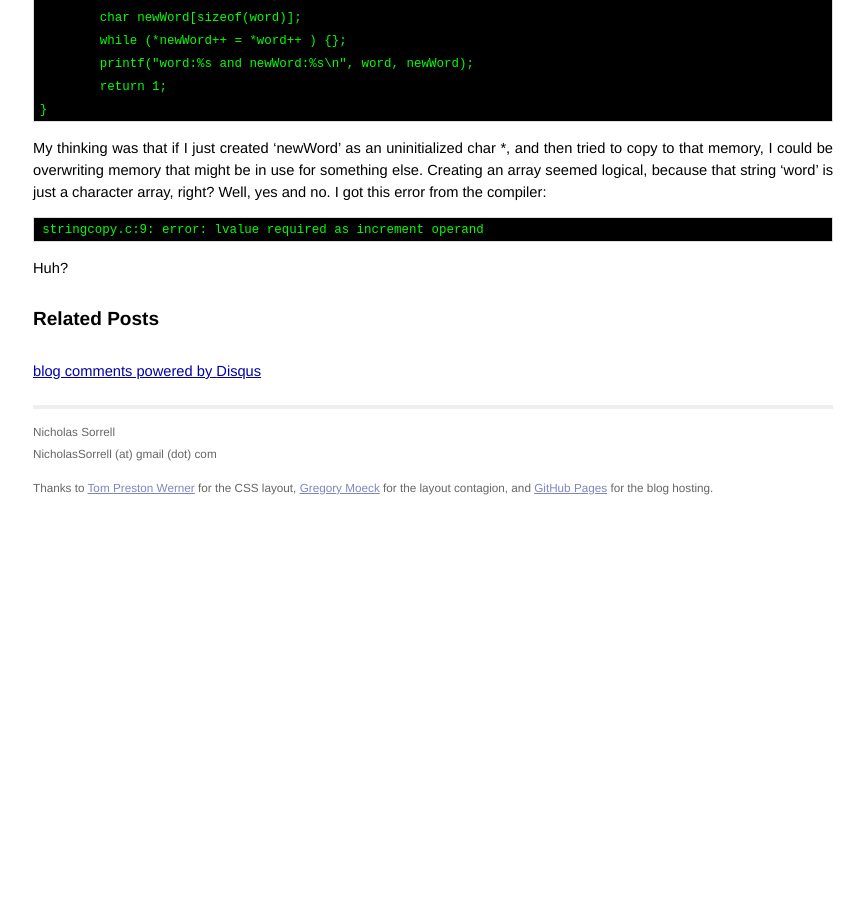
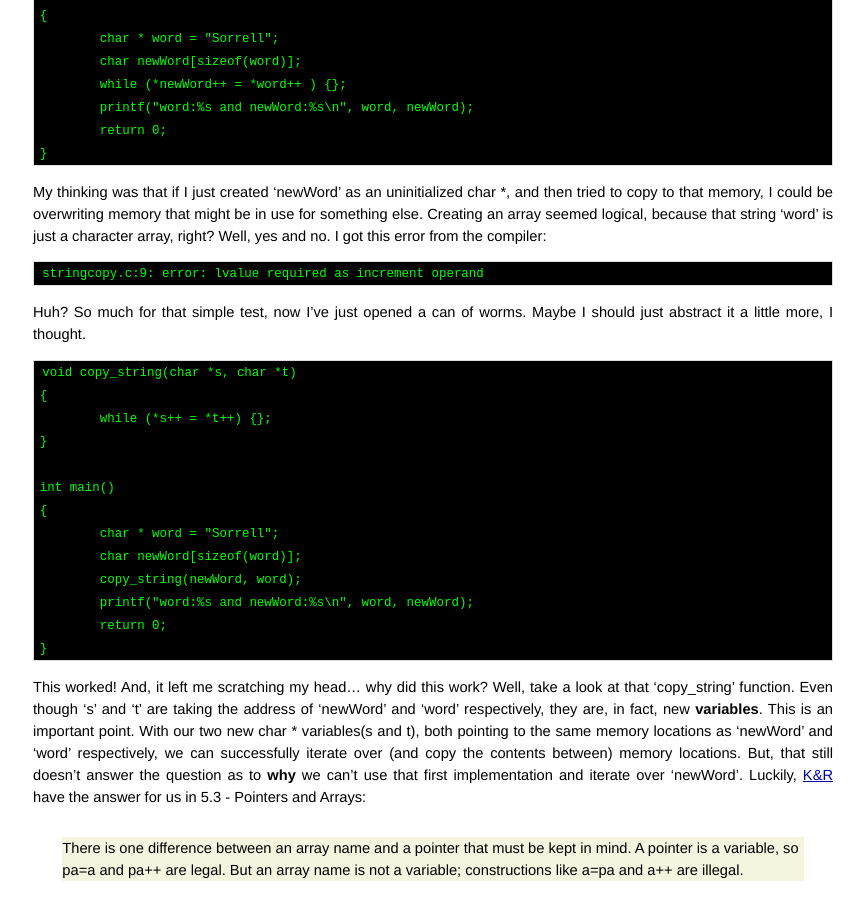
Before and after one commit to sorrell/sorrell.github.com, a Jekyll site: the page built from _posts/2011-06-16-Classic-C-String-Copy.markdown, in a window 1280 px wide and 900 px high, scrolled down 519 px. Shown: the whole window, without its empty margins (207-1071 px from the left). Built offline with Jekyll 4.4.1, drawn with Linux system fonts in a browser that asks for light colours; Markdown is read by kramdown in place of the engine named in the settings; comment, search, counter and statistics services are not loaded; before the commit the page ends 1030 px from its top, so only the background shows below that; some of the changed text lies outside the part shown.

Commit message:
final post update

```diff
--- a/_posts/2011-06-16-Classic-C-String-Copy.markdown
+++ b/_posts/2011-06-16-Classic-C-String-Copy.markdown
@@ -5,14 +5,14 @@ title: String Copy (in the key of C)
 #String Copy (yes, in the key of C)
 I'm not ashamed to admit that I'm a bit of a [Joel on Software](http://www.joelonsoftware.com/) fan (though his advice has now stopped blooming).  So, as an aging CS student, I harken back every-so-often to his [Advice for CS College Students](http://www.joelonsoftware.com/articles/CollegeAdvice.html).  One of the nuggets of advice he gives is to learn C.
 
-(A brief aside:  Joel also says that 'C is becoming increasingly rare' - this may have been true in 2005, but [not now](http://redmonk.com/sogrady/2011/04/04/changes-programming-languages/))
+*(A brief aside:  Joel also says that 'C is becoming increasingly rare' - this may have been true in 2005, but [not now](http://redmonk.com/sogrady/2011/04/04/changes-programming-languages/))*
 
 Within his C-advice, he writes
 >...if you can't explain why *while (\*s++ = \*t++);* copies a string, or if that isn't the most natural thing in the world to you, well, you're programming based on superstition...
 
-So, I did what any burgeoning CS student would do:  I tried to put the code in action.
+I understood that the loop would terminate once the null character (\0) was hit.  But that understanding felt like *reading* the math book instead of doing the problems.  So, I did what any burgeoning CS student would do:  I tried to put the code in action.
 
-My first hack at this looked a little like the following.
+My first hack at this looked a little (lot) like the following.
 
     int main()
     {
@@ -20,11 +20,45 @@ My first hack at this looked a little like the following.
     	char newWord[sizeof(word)];
     	while (*newWord++ = *word++ ) {};
     	printf("word:%s and newWord:%s\n", word, newWord);
-    	return 1;
+    	return 0;
     }
 
 My thinking was that if I just created 'newWord' as an uninitialized char *, and then tried to copy to that memory, I could be overwriting memory that might be in use for something else.  Creating an array seemed logical, because that string 'word' is just a character array, right?  Well, yes and no. I got this error from the compiler:
 
     stringcopy.c:9: error: lvalue required as increment operand
 
-Huh?
+Huh?  So much for that simple test, now I've just opened a can of worms.  Maybe I should just abstract it a little more, I thought.
+
+    void copy_string(char *s, char *t)
+    {
+    	while (*s++ = *t++) {};
+    }
+
+    int main()
+    {
+    	char * word = "Sorrell";
+    	char newWord[sizeof(word)];
+    	copy_string(newWord, word);
+    	printf("word:%s and newWord:%s\n", word, newWord);
+    	return 0;
+    }
+
+This worked! And, it left me scratching my head... why did this work?  Well, take a look at that 'copy_string' function.  Even though 's' and 't' are taking the address of 'newWord' and 'word' respectively, they are, in fact, new **variables**.  This is an important point.  With our two new char * variables(s and t), both pointing to the same memory locations as 'newWord' and 'word' respectively, we can successfully iterate over (and copy the contents between) memory locations.  But, that still doesn't answer the question as to **why** we can't use that first implementation and iterate over 'newWord'.  Luckily, [K&R](http://en.wikipedia.org/wiki/The_C_Programming_Language) have the answer for us in 5.3 - Pointers and Arrays:
+
+>There is one difference between an array name and a pointer that must be kept in mind. A pointer is a variable, so pa=a and pa++ are legal. But an array name is not a variable; constructions like a=pa and a++ are illegal.
+
+*(And, really, that is a chapter worth reading in its entirety.)*
+
+You can see the iterations [in this file](https://github.com/sorrell/Miscellaneous/blob/master/C/stringcopy.c).  One more thing I learned from this little project is to **reset the pointer** before you try to print out your strings.  Iterating with that pointer has changed where it's pointing (duh), so if you don't reset the pointer, printing will be futile.  Here's what the final implementation looked like:
+
+    int main()
+    {
+    	char * word = "Sorrell";
+    	char * newWord = (char*) malloc (sizeof(word));
+    	while (*newWord++ = *word++) {};
+    	word = &word[-sizeof(word)];		//reset the pointer back to the beginning mem location
+    	newWord = &newWord[-sizeof(newWord)];	// same as above
+    	printf("word:%s and newWord:%s\n", word, newWord);
+    }
+
+Voila.  I now understand much more about C, pointers, and arrays, and it all started with one, seemingly innocuous, line of code.  As always.
```
